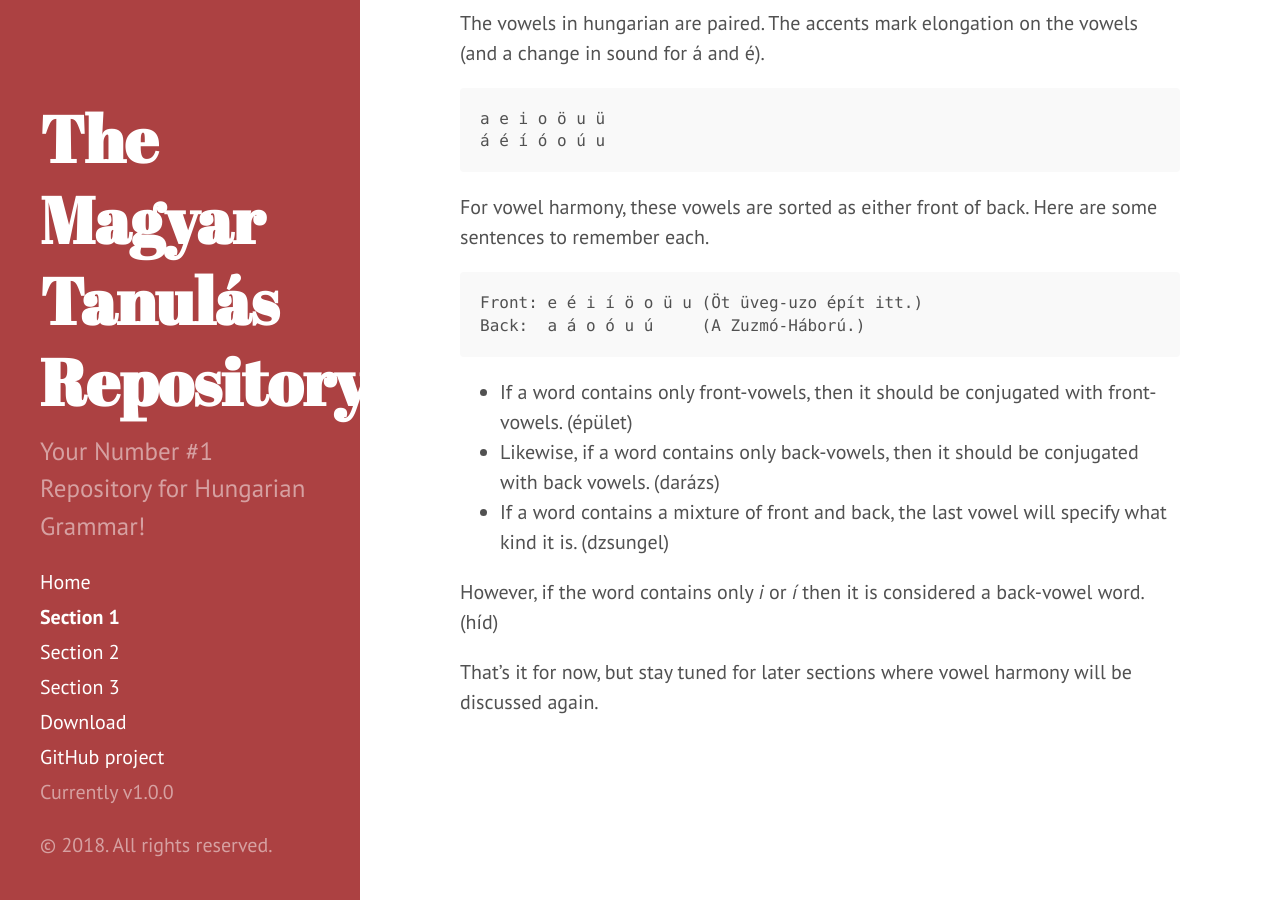
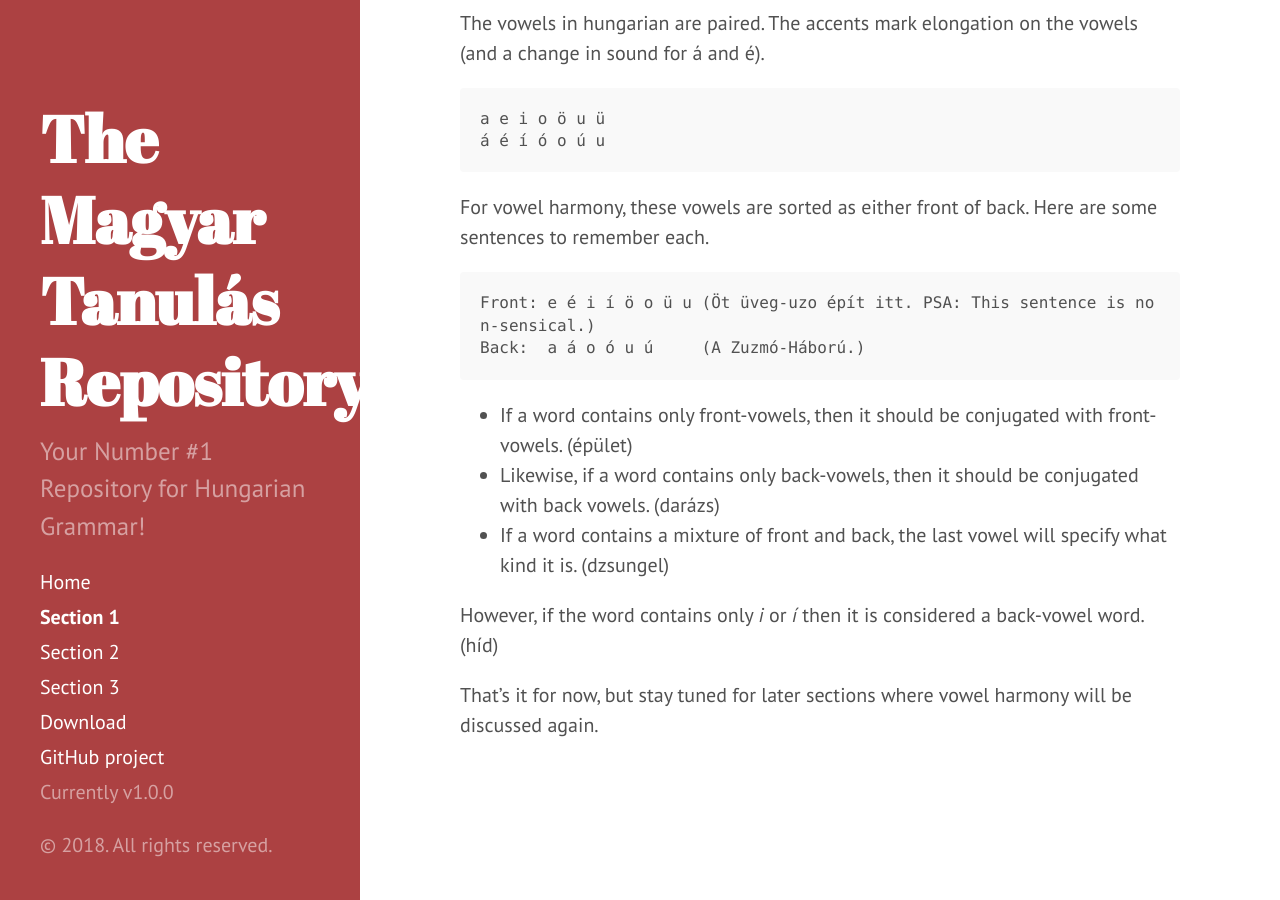
Before and after one commit to Magyartanulas/magyartanulas.github.io, a Jekyll site: the page built from Section1.md, in a window 1280 px wide and 900 px high, scrolled down 1475 px. Built offline with Jekyll 4.4.1, drawn with Linux system fonts in a browser that asks for light colours; Markdown is read by kramdown in place of the engine named in the settings.

Commit message:
Update Section1.md

````diff
--- a/Section1.md
+++ b/Section1.md
@@ -60,7 +60,7 @@ a e i o ö u ü
 For vowel harmony, these vowels are sorted as either front of back. Here are some sentences to remember each.
 
 ```
-Front: e é i í ö o ü u (Öt üveg-uzo épít itt.)
+Front: e é i í ö o ü u (Öt üveg-uzo épít itt. PSA: This sentence is non-sensical.)
 Back:  a á o ó u ú     (A Zuzmó-Háború.)
 ```
 
````
